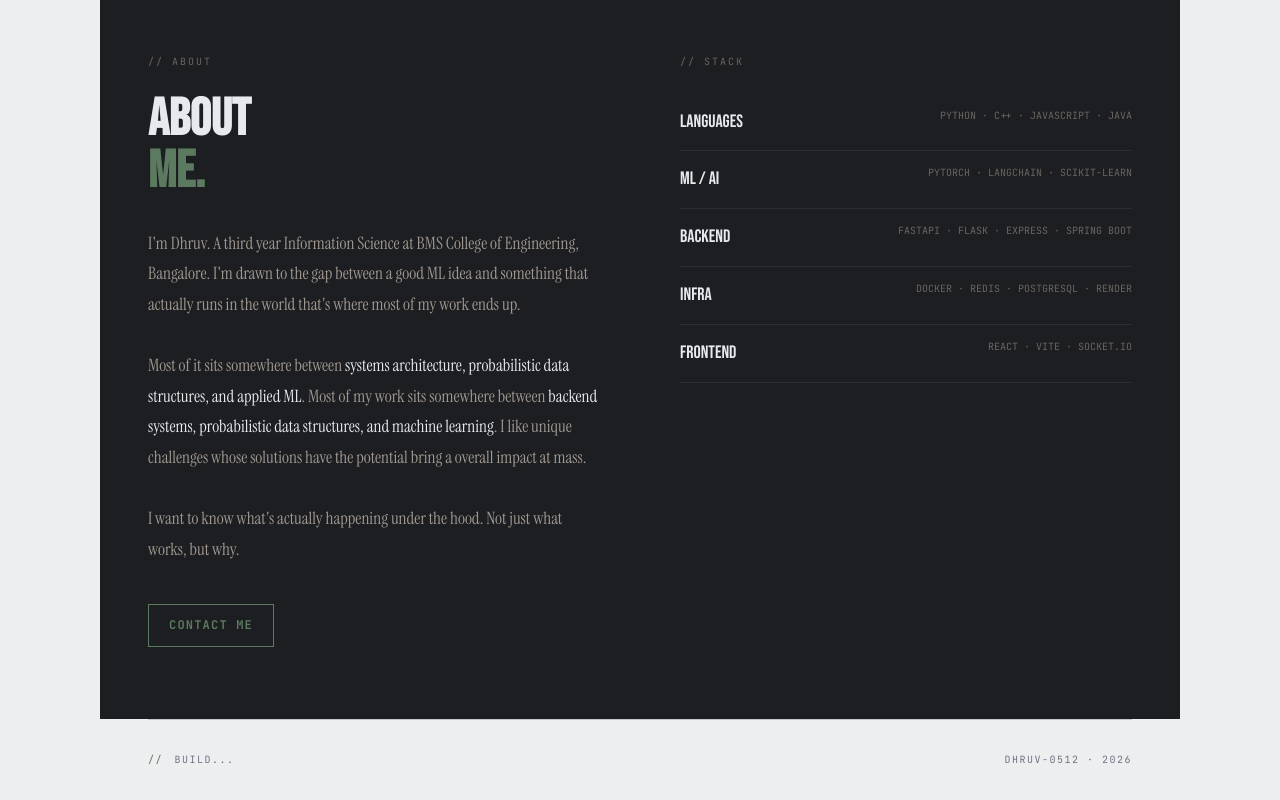
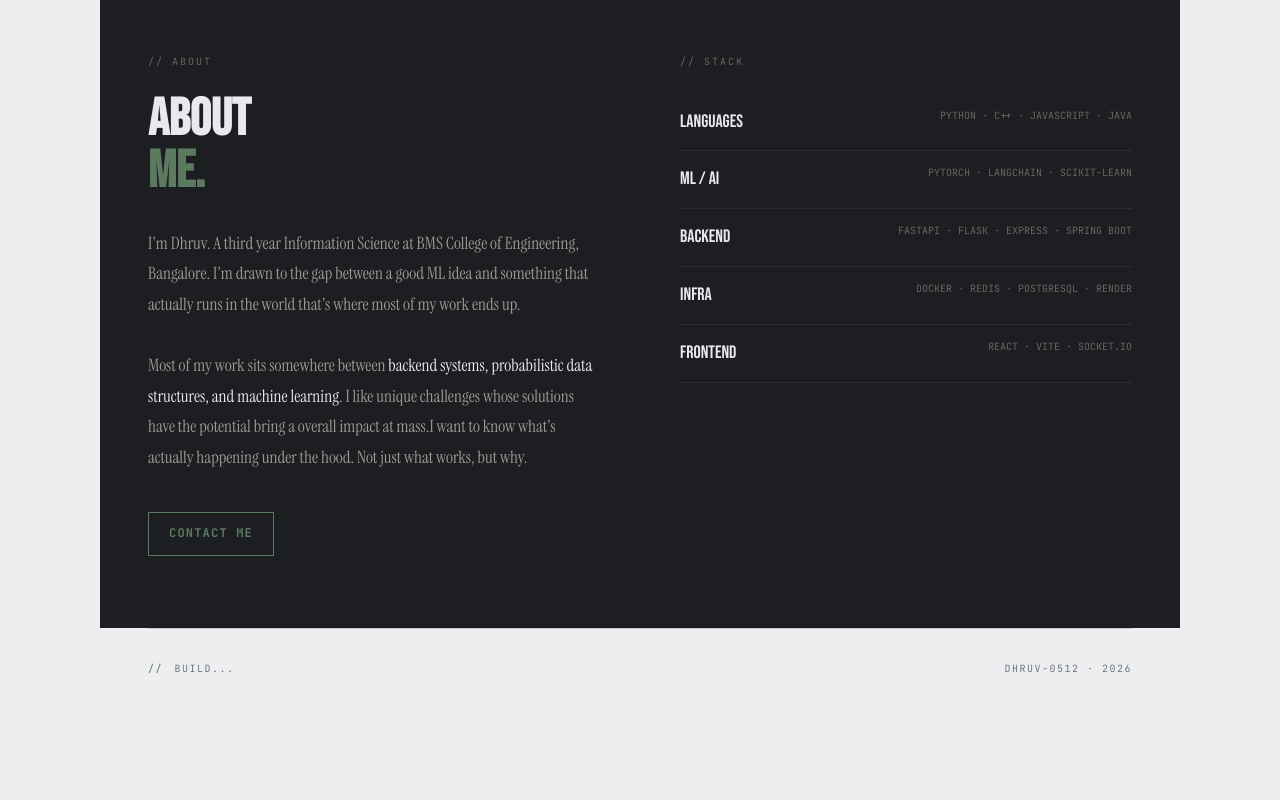
Before and after one commit to dhruv-0512/portfolio, a plain HTML site: page index.html in a window 1280 px wide. Shown: the part 2194-2994 px from the top of the page. After the commit the page ends 2903 px from the top, so only its background shows below. Drawn offline with Linux system fonts and the light colour scheme.

Commit message:
final changes

```diff
--- a/index.html
+++ b/index.html
@@ -637,16 +637,9 @@
             a good ML idea and something that actually runs in the world that's where most of my work ends up.
 
             <br><br>
-            Most of it sits somewhere between <strong>systems architecture, probabilistic data structures,
-              and applied ML</strong>.
-
             Most of my work sits somewhere between
             <strong>backend systems, probabilistic data structures, and machine learning</strong>.
-            I like unique challenges whose solutions have the potential bring a overall impact at mass.
-
-            <br><br>
-
-            I want to know what's actually happening under the hood. Not just what works, but why.
+            I like unique challenges whose solutions have the potential bring a overall impact at mass.I want to know what's actually happening under the hood. Not just what works, but why.
           </p>
 
           <div class="contact-links">
```
